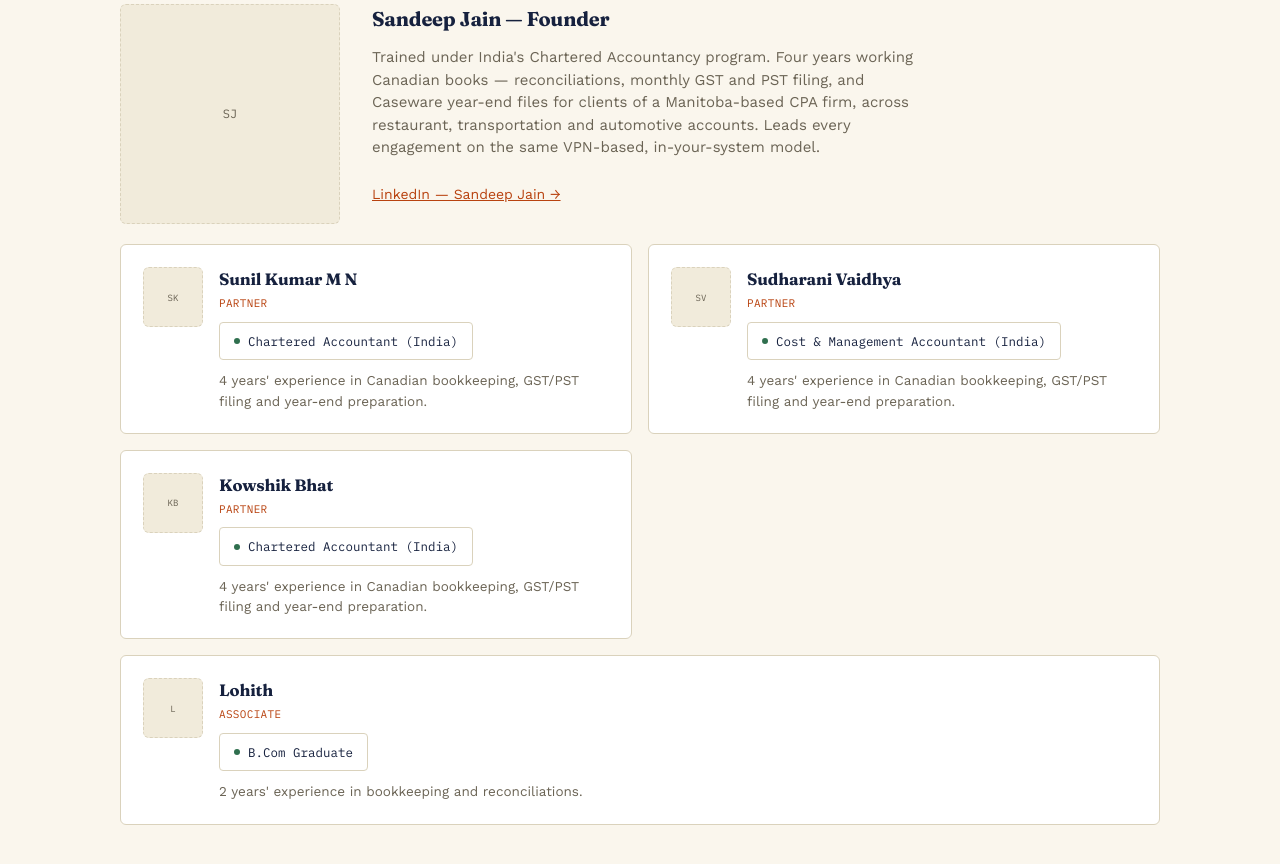
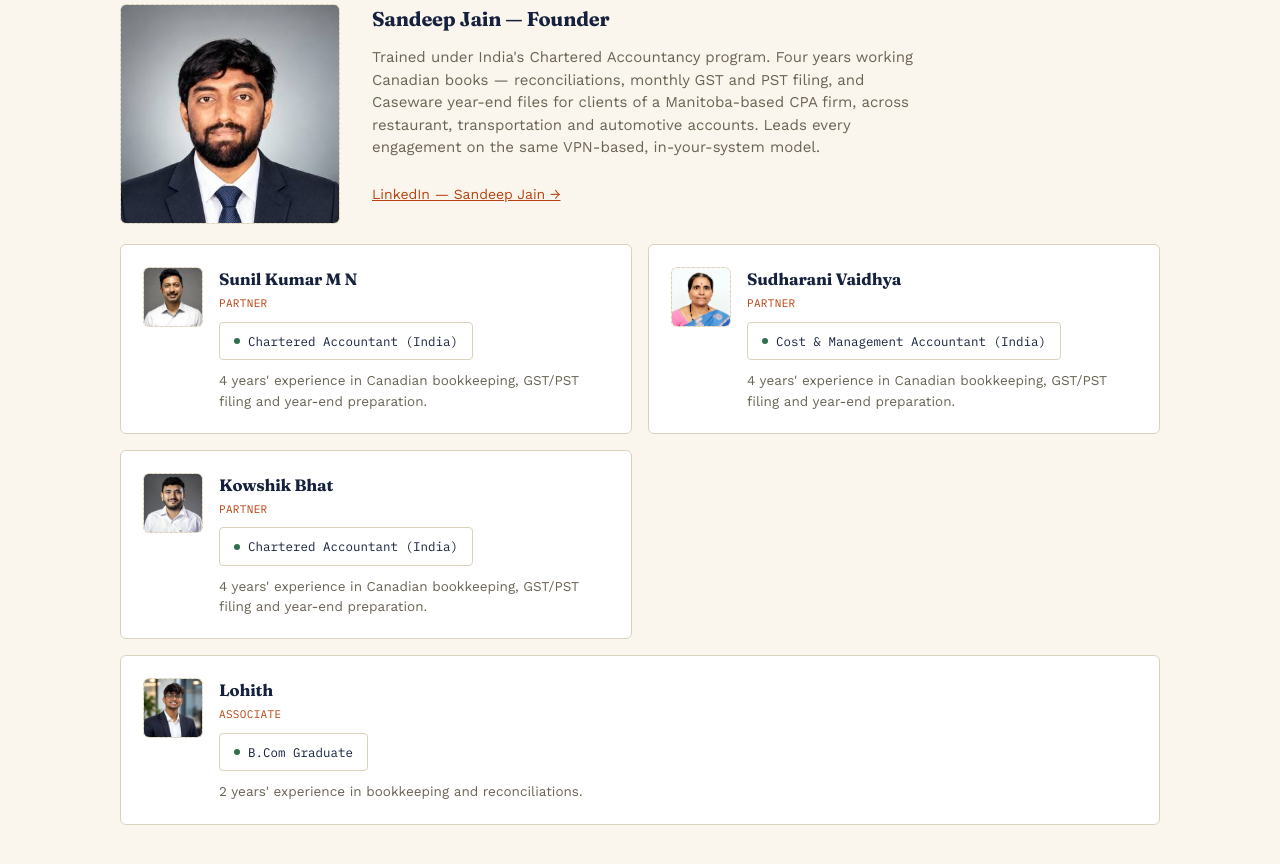
Before and after one commit to sandeeppjain108-ops/nightledger-site, a plain HTML site: page index.html in a window 1280 px wide. Shown: the part 3985-4849 px from the top of the page. Drawn offline with nearby package versions, Linux system fonts and the light colour scheme.

Commit message:
Use real team photos instead of initials placeholders

```diff
--- a/index.html
+++ b/index.html
@@ -450,7 +450,7 @@
     <p style="color:var(--muted); margin-top:10px; font-size:15px; max-width:58ch;">Bookkeeping, GST/PST filing and year-end preparation split across a small named team — so an engagement never depends on one person being available.</p>
 
     <div class="about" style="margin-top:30px;">
-      <div class="avatar">SJ</div>
+      <div class="avatar" style="padding:0; overflow:hidden;"><img src="assets/sandeep-jain.jpeg" alt="Sandeep Jain" style="width:100%; height:100%; object-fit:cover; display:block;"/></div>
       <div>
         <h3 style="font-family:'Fraunces',serif; font-weight:700; font-size:20px;">Sandeep Jain — Founder</h3>
         <p style="color:var(--muted); margin-top:12px; font-size:15px; max-width:60ch;">Trained under India's Chartered Accountancy program. Four years working Canadian books — reconciliations, monthly GST and PST filing, and Caseware year-end files for clients of a Manitoba-based CPA firm, across restaurant, transportation and automotive accounts. Leads every engagement on the same VPN-based, in-your-system model.</p>
@@ -460,7 +460,7 @@
 
     <div class="team-grid" style="margin-top:20px;">
       <div class="team-card">
-        <div class="avatar-sm">SK</div>
+        <div class="avatar-sm" style="padding:0; overflow:hidden;"><img src="assets/sunil-kumar-m-n.jpeg" alt="Sunil Kumar M N" style="width:100%; height:100%; object-fit:cover; display:block;"/></div>
         <div>
           <h3>Sunil Kumar M N</h3>
           <div class="role">Partner</div>
@@ -469,7 +469,7 @@
         </div>
       </div>
       <div class="team-card">
-        <div class="avatar-sm">SV</div>
+        <div class="avatar-sm" style="padding:0; overflow:hidden;"><img src="assets/sudharani-vaidhya.jpeg" alt="Sudharani Vaidhya" style="width:100%; height:100%; object-fit:cover; display:block;"/></div>
         <div>
           <h3>Sudharani Vaidhya</h3>
           <div class="role">Partner</div>
@@ -478,7 +478,7 @@
         </div>
       </div>
       <div class="team-card">
-        <div class="avatar-sm">KB</div>
+        <div class="avatar-sm" style="padding:0; overflow:hidden;"><img src="assets/kowshik-bhat.jpeg" alt="Kowshik Bhat" style="width:100%; height:100%; object-fit:cover; display:block;"/></div>
         <div>
           <h3>Kowshik Bhat</h3>
           <div class="role">Partner</div>
@@ -487,7 +487,7 @@
         </div>
       </div>
       <div class="team-card" style="grid-column:1 / -1;">
-        <div class="avatar-sm">L</div>
+        <div class="avatar-sm" style="padding:0; overflow:hidden;"><img src="assets/lohith.jpeg" alt="Lohith" style="width:100%; height:100%; object-fit:cover; display:block;"/></div>
         <div>
           <h3>Lohith</h3>
           <div class="role">Associate</div>
```
